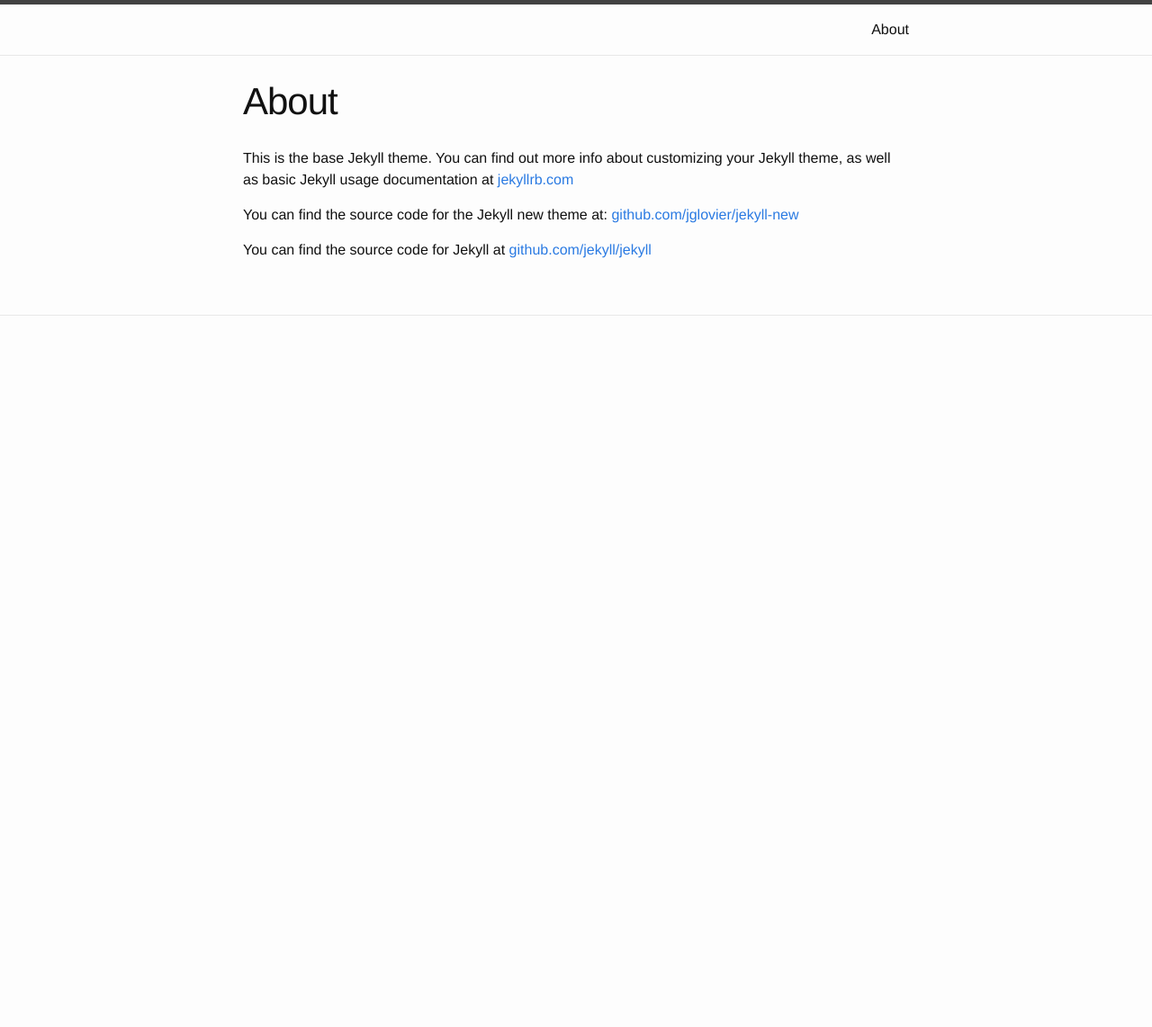
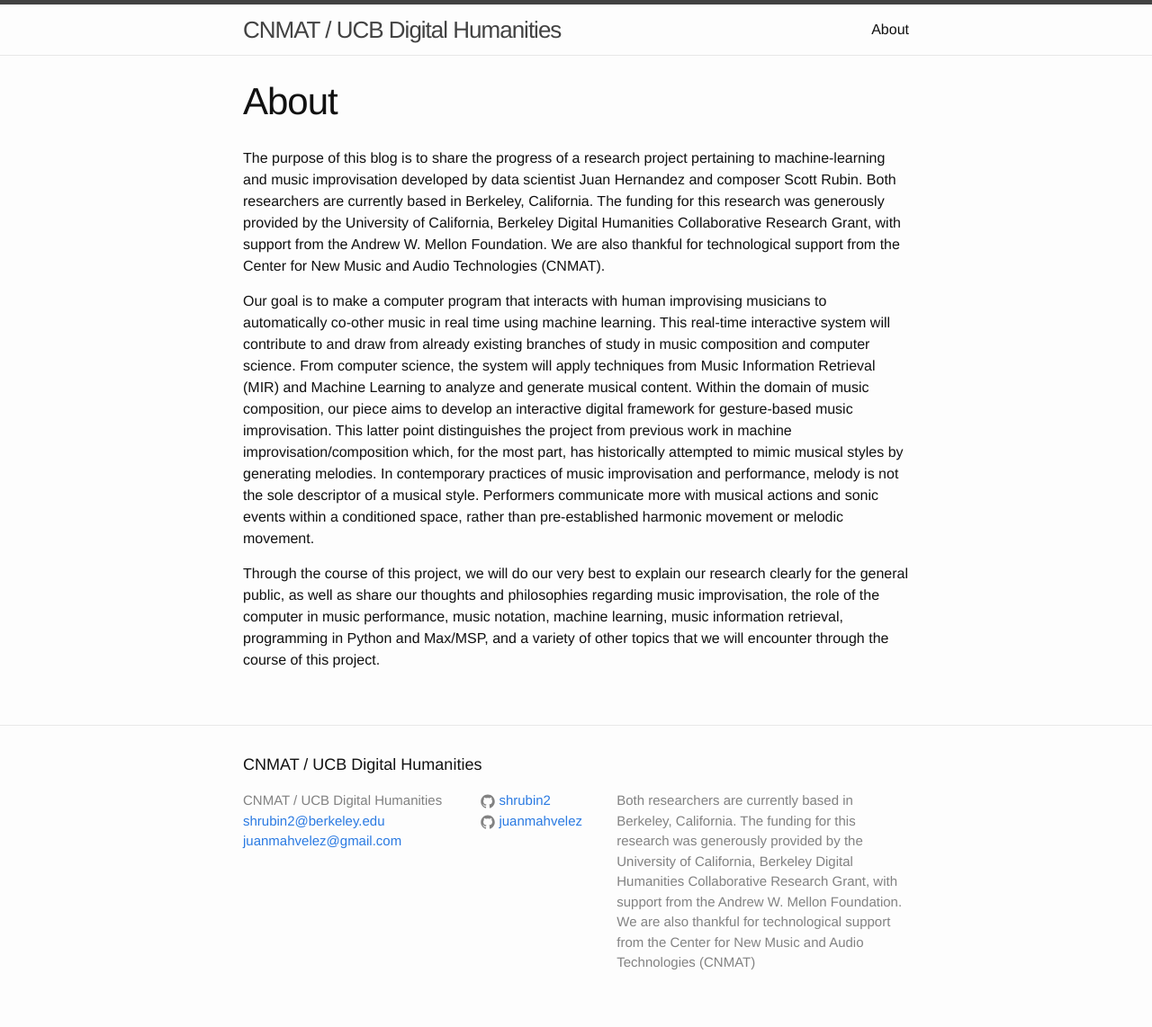
Before and after one commit to CNMATDH/-e-met, a Jekyll site: the page built from about.md, in a window 1280 px wide. Shown: the whole page at 90% size. Built offline with Jekyll 4.4.1, drawn with Linux system fonts in a browser that asks for light colours; before the commit the page ends 900 px from its top, so only the background shows below that.

Commit message:
general modifications

```diff
--- a/_config.yml
+++ b/_config.yml
@@ -1,17 +1,13 @@
-authors:
-  hanzou:
-    name: Hanzou Hattori
-    display_name: Hanzou
-    gravatar: c66919cb194f96c696c1da0c47354a6a
-    email: hanzou@company.com
-    web: http://company.com
-    twitter: company
-    github: hhattori
-  jorgen:
-    name: Jörgen Mortensen
-    display_name: Jörgen
-    gravatar: 12e480a364a5c19214f99b4dfe9a11d5
-    email: jorgen@company.com
-    web: http://company.com
-    twitter: company
-    github: jorgenm
+# Site settings
+title: CNMAT / UCB Digital Humanities
+email1: shrubin2@berkeley.edu
+email2: juanmahvelez@gmail.com
+description: > # this means to ignore newlines until "baseurl:"
+  Both researchers are currently based in Berkeley, California. The funding for this research was generously provided by the University of California, Berkeley Digital Humanities Collaborative Research Grant, with support from the Andrew W. Mellon Foundation. We are also thankful for technological support from the Center for New Music and Audio Technologies (CNMAT)
+baseurl: "/Project" # the subpath of your site, e.g. /blog/
+url: "http://scottrubinmusic.com/" # the base hostname & protocol for your site
+github_username:  shrubin2
+github_username2:  juanmahvelez
+
+# Build settings
+markdown: kramdown
--- a/_includes/footer.html
+++ b/_includes/footer.html
@@ -8,7 +8,8 @@
       <div class="footer-col  footer-col-1">
         <ul class="contact-list">
           <li>{{ site.title }}</li>
-          <li><a href="mailto:{{ site.email }}">{{ site.email }}</a></li>
+          <li><a href="mailto:{{ site.email1 }}">{{ site.email1 }}</a></li>
+          <li><a href="mailto:{{ site.email2 }}">{{ site.email2 }}</a></li>
         </ul>
       </div>
 
@@ -24,6 +25,19 @@
               </span>
 
               <span class="username">{{ site.github_username }}</span>
+            </a>
+          </li>
+          {% endif %}
+          {% if site.github_username2 %}
+          <li>
+            <a href="https://github.com/{{ site.github_username2 }}">
+              <span class="icon  icon--github">
+                <svg viewBox="0 0 16 16">
+                  <path fill="#828282" d="M7.999,0.431c-4.285,0-7.76,3.474-7.76,7.761 c0,3.428,2.223,6.337,5.307,7.363c0.388,0.071,0.53-0.168,0.53-0.374c0-0.184-0.007-0.672-0.01-1.32 c-2.159,0.469-2.614-1.04-2.614-1.04c-0.353-0.896-0.862-1.135-0.862-1.135c-0.705-0.481,0.053-0.472,0.053-0.472 c0.779,0.055,1.189,0.8,1.189,0.8c0.692,1.186,1.816,0.843,2.258,0.645c0.071-0.502,0.271-0.843,0.493-1.037 C4.86,11.425,3.049,10.76,3.049,7.786c0-0.847,0.302-1.54,0.799-2.082C3.768,5.507,3.501,4.718,3.924,3.65 c0,0,0.652-0.209,2.134,0.796C6.677,4.273,7.34,4.187,8,4.184c0.659,0.003,1.323,0.089,1.943,0.261 c1.482-1.004,2.132-0.796,2.132-0.796c0.423,1.068,0.157,1.857,0.077,2.054c0.497,0.542,0.798,1.235,0.798,2.082 c0,2.981-1.814,3.637-3.543,3.829c0.279,0.24,0.527,0.713,0.527,1.437c0,1.037-0.01,1.874-0.01,2.129 c0,0.208,0.14,0.449,0.534,0.373c3.081-1.028,5.302-3.935,5.302-7.362C15.76,3.906,12.285,0.431,7.999,0.431z"/>
+                </svg>
+              </span>
+
+              <span class="username">{{ site.github_username2 }}</span>
             </a>
           </li>
           {% endif %}
--- a/_posts/2015-08-20-welcome-to-jekyll.markdown
+++ b/_posts/2015-08-20-welcome-to-jekyll.markdown
@@ -8,6 +8,6 @@
 
 Our goal is to make a computer program that interacts with human improvising musicians to automatically co-other music in real time using machine learning. This real-time interactive system will contribute to and draw from already existing branches of study in music composition and computer science. From computer science, the system will apply techniques from Music Information Retrieval (MIR) and Machine Learning to analyze and generate musical content. Within the domain of music composition, our piece aims to develop an interactive digital framework for gesture-based music improvisation. This latter point distinguishes the project from previous work in machine improvisation/composition which, for the most part, has historically attempted to mimic musical styles by generating melodies. In contemporary practices of music improvisation and performance, melody is not the sole descriptor of a musical style. Performers communicate more with musical actions and sonic events within a conditioned space, rather than pre-established harmonic movement or melodic movement.
 
-Through the course of this project, we will do our very best to explain our research clearly for the general public, as well as share our thoughts and philosophies regarding music improvisation, the role of the computer in music performance, music notation, machine learning, music information retrieval, programming in Python and Max/MSP, and a variety of other topics that we will encounter through the course of this project.
+Through the course of this project, we will do our best to explain our research clearly for the general public, as well as share our thoughts and philosophies regarding music improvisation, the role of the computer in music performance, music notation, machine learning, music information retrieval, programming in Python and Max/MSP, and a variety of other topics that we will encounter through the course of this project.
 
 _Cheers!_
--- a/about.md
+++ b/about.md
@@ -3,9 +3,16 @@ layout: page
 title: About
 permalink: /about/
 ---
+<!---
 
 This is the base Jekyll theme. You can find out more info about customizing your Jekyll theme, as well as basic Jekyll usage documentation at [jekyllrb.com](http://jekyllrb.com/)
 
 You can find the source code for the Jekyll new theme at: [github.com/jglovier/jekyll-new](https://github.com/jglovier/jekyll-new)
 
 You can find the source code for Jekyll at [github.com/jekyll/jekyll](https://github.com/jekyll/jekyll)
+-->
+The purpose of this blog is to share the progress of a research project pertaining to machine-learning and music improvisation developed by data scientist Juan Hernandez and composer Scott Rubin. Both researchers are currently based in Berkeley, California. The funding for this research was generously provided by the University of California, Berkeley Digital Humanities Collaborative Research Grant, with support from the Andrew W. Mellon Foundation. We are also thankful for technological support from the Center for New Music and Audio Technologies (CNMAT).
+
+Our goal is to make a computer program that interacts with human improvising musicians to automatically co-other music in real time using machine learning. This real-time interactive system will contribute to and draw from already existing branches of study in music composition and computer science. From computer science, the system will apply techniques from Music Information Retrieval (MIR) and Machine Learning to analyze and generate musical content. Within the domain of music composition, our piece aims to develop an interactive digital framework for gesture-based music improvisation. This latter point distinguishes the project from previous work in machine improvisation/composition which, for the most part, has historically attempted to mimic musical styles by generating melodies. In contemporary practices of music improvisation and performance, melody is not the sole descriptor of a musical style. Performers communicate more with musical actions and sonic events within a conditioned space, rather than pre-established harmonic movement or melodic movement.
+
+Through the course of this project, we will do our very best to explain our research clearly for the general public, as well as share our thoughts and philosophies regarding music improvisation, the role of the computer in music performance, music notation, machine learning, music information retrieval, programming in Python and Max/MSP, and a variety of other topics that we will encounter through the course of this project.
```
